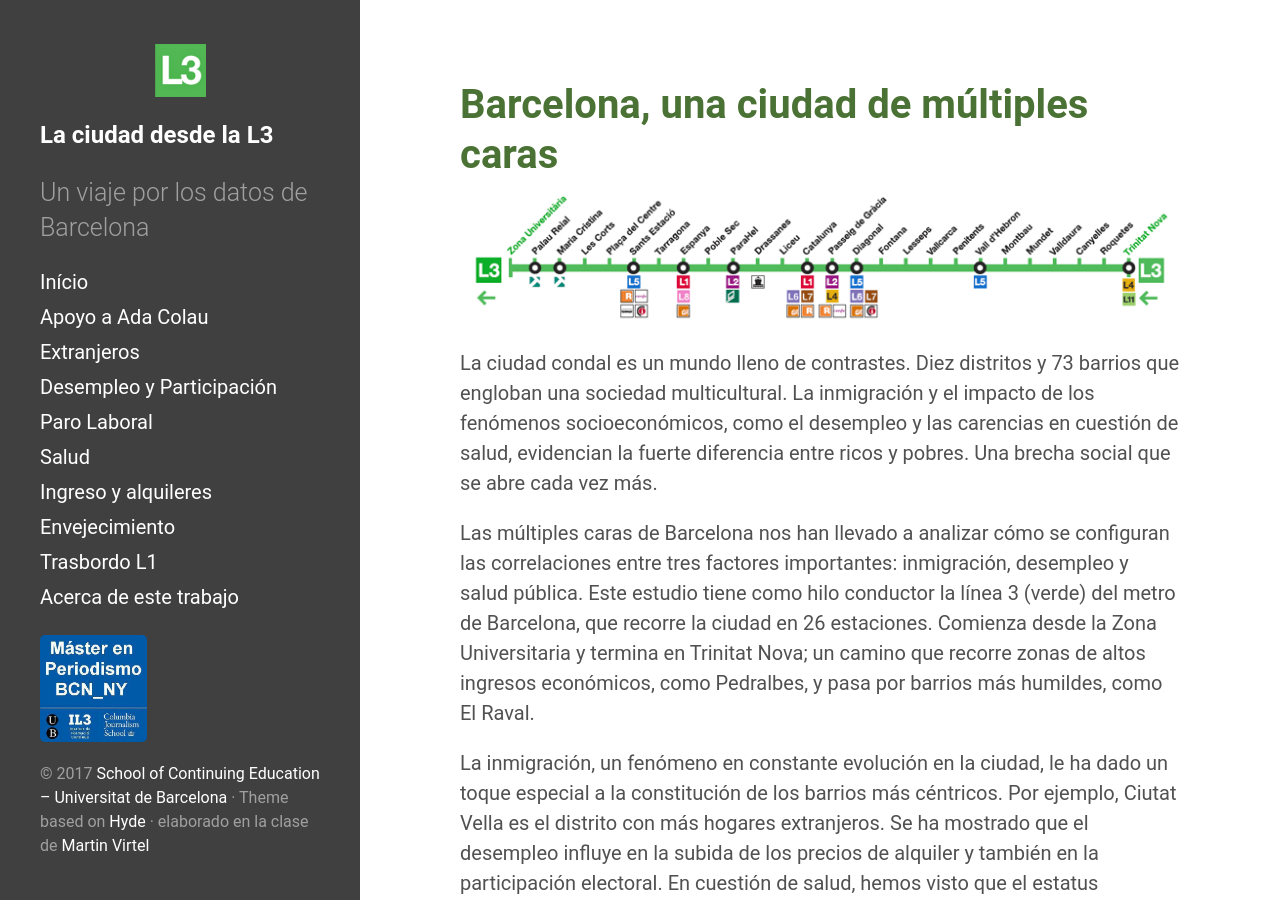
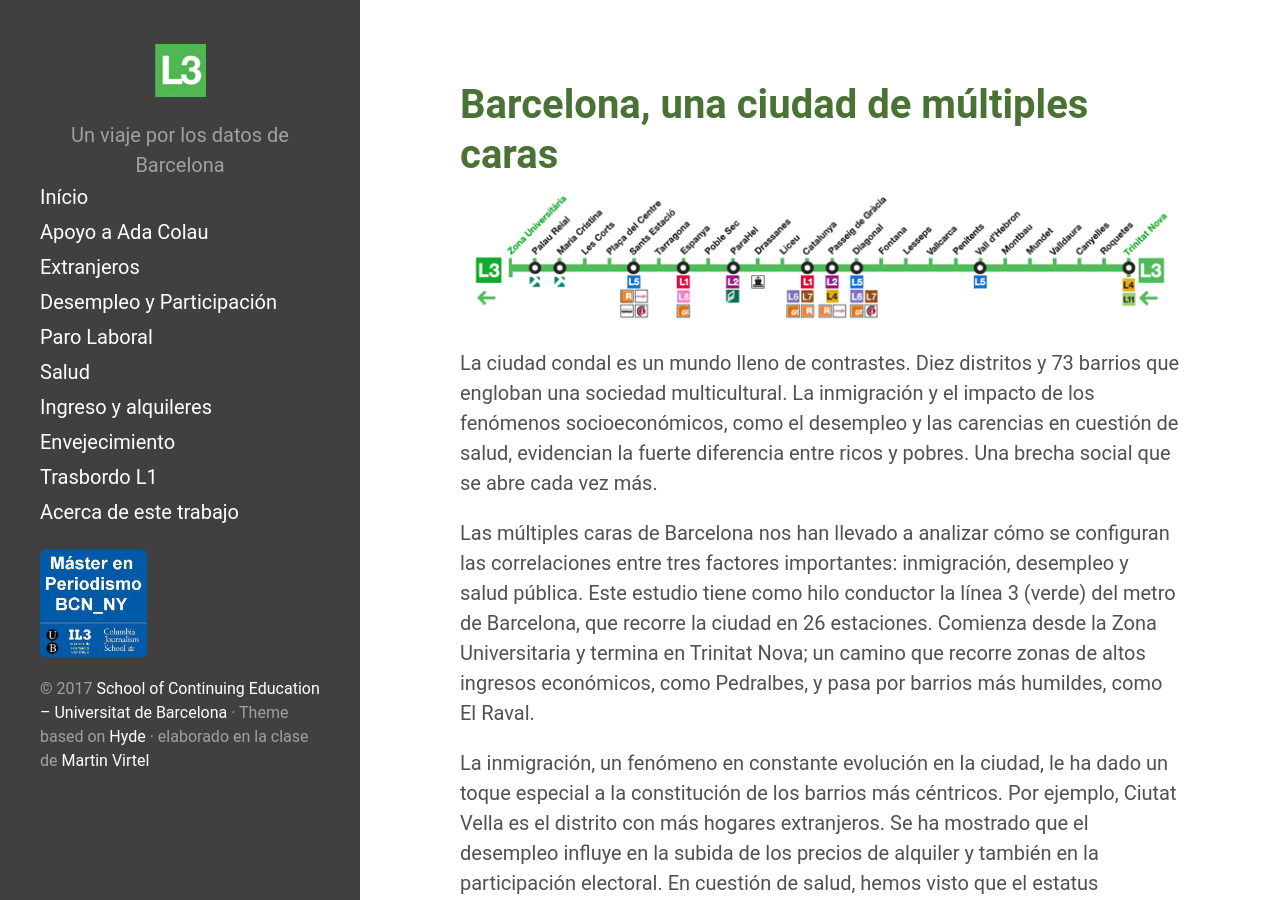
Before and after one commit to mper-bcn-ny/2017-metro, a Jekyll site: the page built from index.html, in a window 1280 px wide and 900 px high. Built offline with Jekyll 4.4.1, drawn with Linux system fonts in a browser that asks for light colours; the list of posts is cut into pages by our own code.

Commit message:
sin título

```diff
--- a/_includes/sidebar.html
+++ b/_includes/sidebar.html
@@ -1,16 +1,16 @@
 <div class="sidebar">
   <div class="container sidebar-sticky">
-    <div class="sidebar-logo" style="valign: top">
-        <img src="{{ site.baseurl }}public/logo.png">
+    <div class="sidebar-logo" style="valign: top; text-align: center">
+        <img style="align: left" src="{{ site.baseurl }}public/logo.png">
+        {{ site.description }}
     </div>
-    <div class="sidebar-about">
-      <h1 class="small" >
+<!--    <div class="sidebar-about">
+        <h1 class="small" >
         <a href="{{ site.baseurl }}">
           {{ site.title }}
         </a>
       </h1>
-      <p class="lead">{{ site.description }}</p>
-    </div>
+    </div> -->
 
     <nav class="sidebar-nav">
       <!-- home link
```
